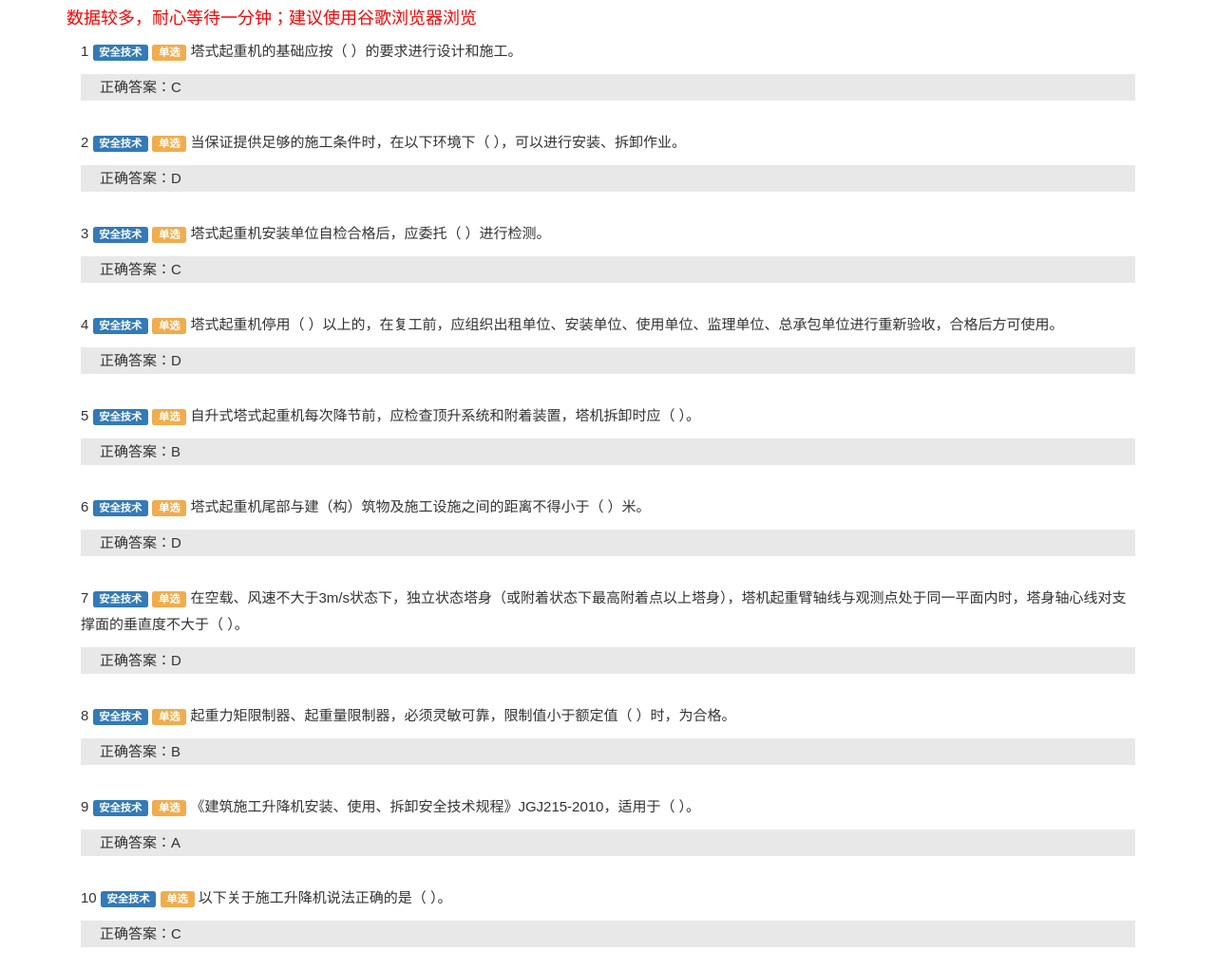
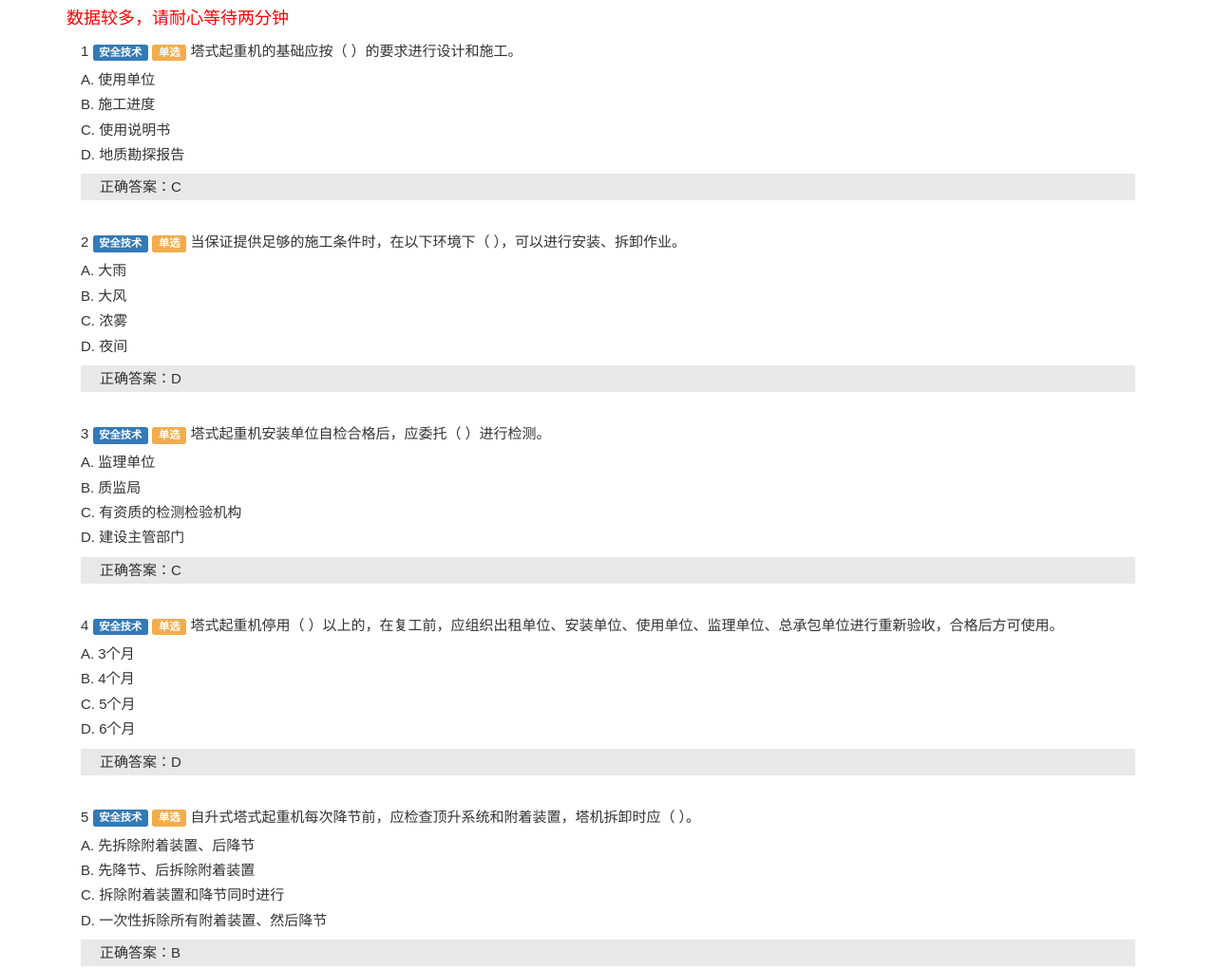
Before and after one commit to fighxp/exam, a plain HTML site: page index.html in a window 1280 px wide. Shown: the top 1021 px of the page at 95% size. Drawn offline with Linux system fonts and the light colour scheme.

Commit message:
修复bug

```diff
--- a/index.html
+++ b/index.html
@@ -14,7 +14,7 @@
 	<body ng-app="myApp">
 
 		<div class="container">
-			<h4 style="color: red;">数据较多，耐心等待一分钟；建议使用谷歌浏览器浏览</h4>
+			<h4 style="color: red;">数据较多，请耐心等待两分钟</h4>
 			<div ng-controller="siteCtrl">
 				<div class="col-xs-12">
 						<!-- quescon -->
@@ -27,11 +27,11 @@
 
 							</div>
 							<ul class="answer-con">
-								<li ng-if="x.answere">A. {{x.answera}}</li>
-								<li  ng-if="x.answere">B. {{x.answerb}}</li>
-								<li  ng-if="x.answere">C. {{x.answerc}}</li>
-								<li  ng-if="x.answere">D. {{x.answerd}}</li>
-								<li ng-if="x.answere">E. {{x.answere}}</li>
+								<li ng-if="x.answera">A. <span ng-bind="x.answera"></span></li>
+								<li  ng-if="x.answerb">B. <span ng-bind="x.answerb"></span></li>
+								<li  ng-if="x.answerc">C. <span ng-bind="x.answerc"></span></li>
+								<li  ng-if="x.answerd">D. <span ng-bind="x.answerd"></span></li>
+								<li ng-if="x.answere">E. <span ng-bind="x.answere"></span></li>
 							</ul>
 
 							<div class="rightanswer">正确答案：<span ng-bind="x.right"></span></div>
```
